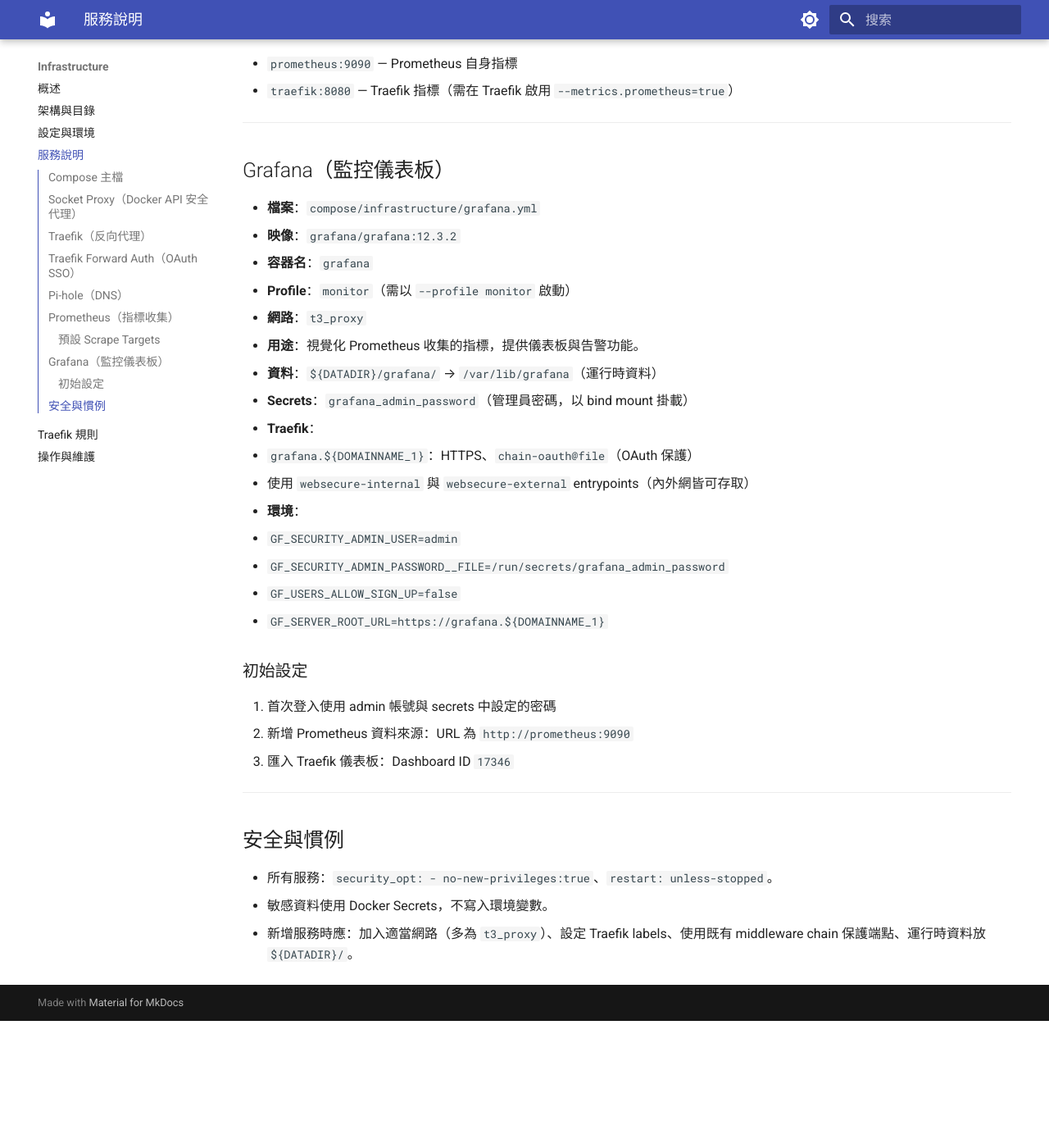
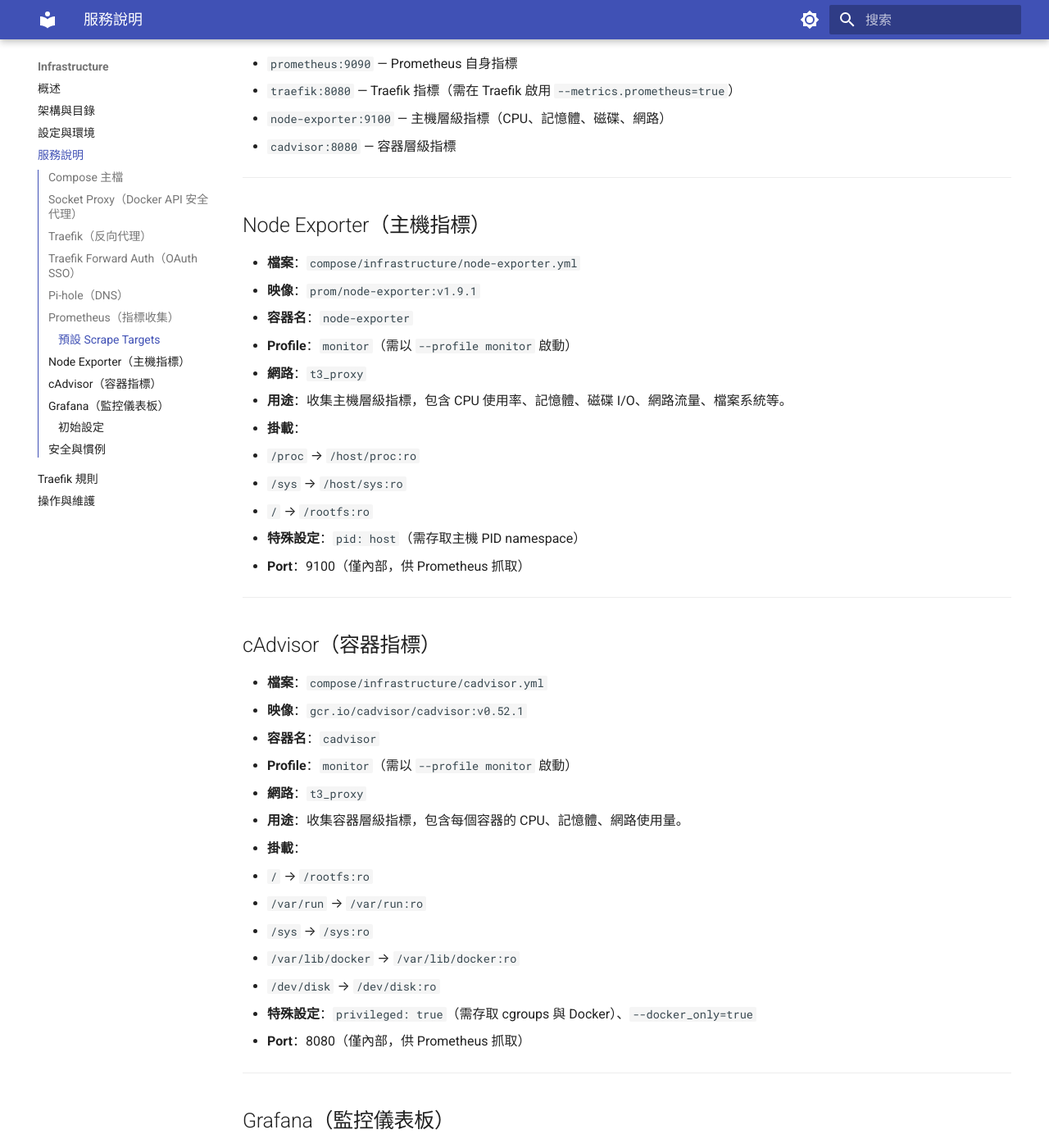
Before and after one commit to novis10813/home-server-setup, an MkDocs documentation site: the page built from docs/infrastructure/services.md, in a window 1280 px wide and 1400 px high, scrolled down 2526 px. Shown: the whole window at 82% size. Built offline with MkDocs 1.6.1 and Material for MkDocs 9.7.7, drawn with Linux system fonts in a browser that asks for light colours; before the commit the page ends 3771 px from its top, so only the background shows below that; some of the changed text lies outside the part shown.

Commit message:
docs: update documentation for Node Exporter and cAdvisor
- Add Node Exporter and cAdvisor to tech stack and directory structure
- Add service documentation with mount points and settings
- Update Prometheus scrape targets list
- Update include list in architecture docs

```diff
--- a/docs/infrastructure/README.md
+++ b/docs/infrastructure/README.md
@@ -8,6 +8,8 @@
 - **Pi-hole** — DNS 與廣告攔截
 - **Prometheus** — 指標收集與儲存（profile: `monitor`，需以 `--profile monitor` 啟動）
 - **Grafana** — 監控儀表板（profile: `monitor`）
+- **Node Exporter** — 主機層級指標收集（profile: `monitor`）
+- **cAdvisor** — 容器層級指標收集（profile: `monitor`）
 
 ---
 
--- a/docs/infrastructure/services.md
+++ b/docs/infrastructure/services.md
@@ -6,7 +6,7 @@
 
 - 定義 **networks**：`default`、`socket_proxy`、`t3_proxy`
 - 定義 **secrets**：`basic_auth_credentials`、`cf_dns_api_token`、`google_oauth_client_id`、`google_oauth_client_secret`、`grafana_admin_password`
-- **include** 下列子檔：socket-proxy、traefik、traefik-forward-auth、pihole、prometheus、grafana
+- **include** 下列子檔：socket-proxy、traefik、traefik-forward-auth、pihole、prometheus、grafana、node-exporter、cadvisor
 
 ---
 
@@ -81,6 +81,44 @@
 
 - `prometheus:9090` — Prometheus 自身指標
 - `traefik:8080` — Traefik 指標（需在 Traefik 啟用 `--metrics.prometheus=true`）
+- `node-exporter:9100` — 主機層級指標（CPU、記憶體、磁碟、網路）
+- `cadvisor:8080` — 容器層級指標
+
+---
+
+## Node Exporter（主機指標）
+
+- **檔案**：`compose/infrastructure/node-exporter.yml`
+- **映像**：`prom/node-exporter:v1.9.1`
+- **容器名**：`node-exporter`
+- **Profile**：`monitor`（需以 `--profile monitor` 啟動）
+- **網路**：`t3_proxy`
+- **用途**：收集主機層級指標，包含 CPU 使用率、記憶體、磁碟 I/O、網路流量、檔案系統等。
+- **掛載**：
+  - `/proc` → `/host/proc:ro`
+  - `/sys` → `/host/sys:ro`
+  - `/` → `/rootfs:ro`
+- **特殊設定**：`pid: host`（需存取主機 PID namespace）
+- **Port**：9100（僅內部，供 Prometheus 抓取）
+
+---
+
+## cAdvisor（容器指標）
+
+- **檔案**：`compose/infrastructure/cadvisor.yml`
+- **映像**：`gcr.io/cadvisor/cadvisor:v0.52.1`
+- **容器名**：`cadvisor`
+- **Profile**：`monitor`（需以 `--profile monitor` 啟動）
+- **網路**：`t3_proxy`
+- **用途**：收集容器層級指標，包含每個容器的 CPU、記憶體、網路使用量。
+- **掛載**：
+  - `/` → `/rootfs:ro`
+  - `/var/run` → `/var/run:ro`
+  - `/sys` → `/sys:ro`
+  - `/var/lib/docker` → `/var/lib/docker:ro`
+  - `/dev/disk` → `/dev/disk:ro`
+- **特殊設定**：`privileged: true`（需存取 cgroups 與 Docker）、`--docker_only=true`
+- **Port**：8080（僅內部，供 Prometheus 抓取）
 
 ---
 
```
Also changed, not shown: AGENTS.md (+5 -3 lines), docs/infrastructure/architecture.md (+7 -3 lines).
